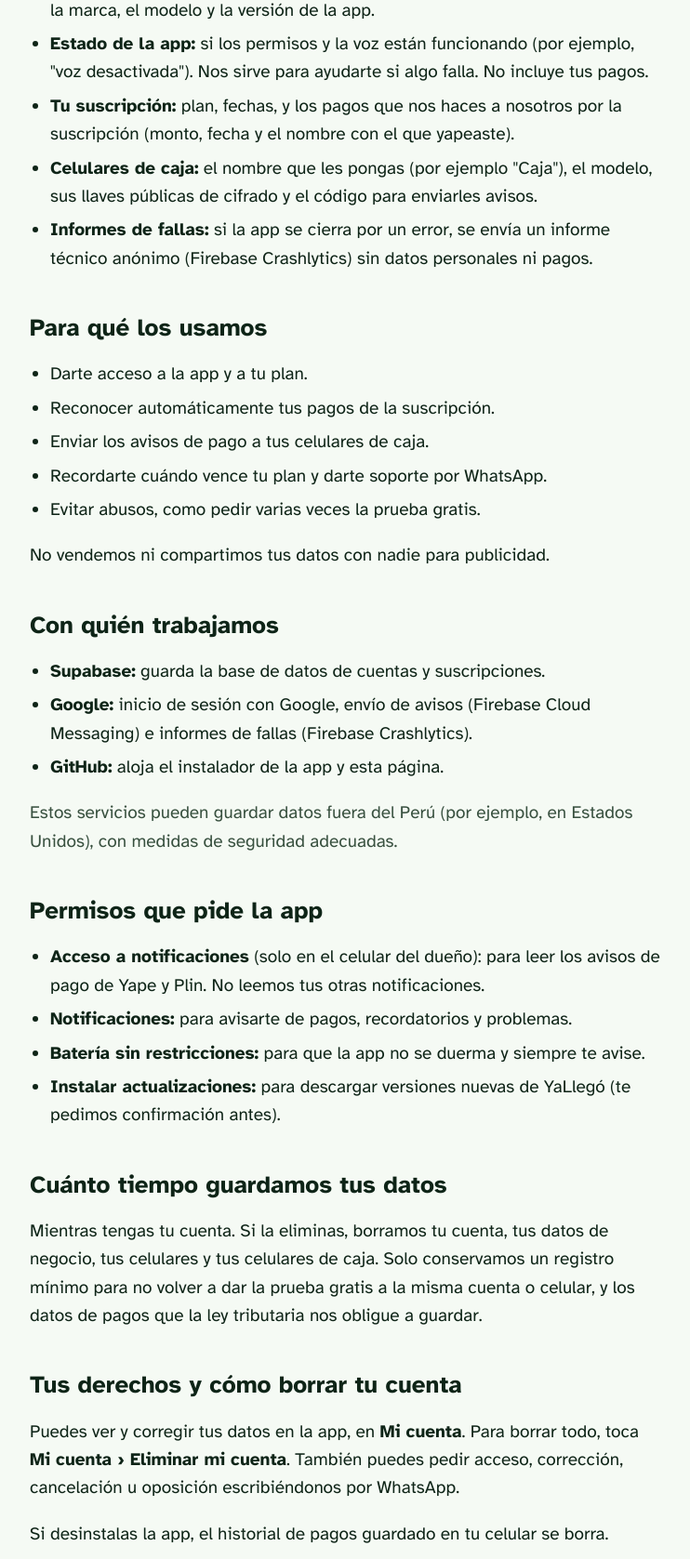
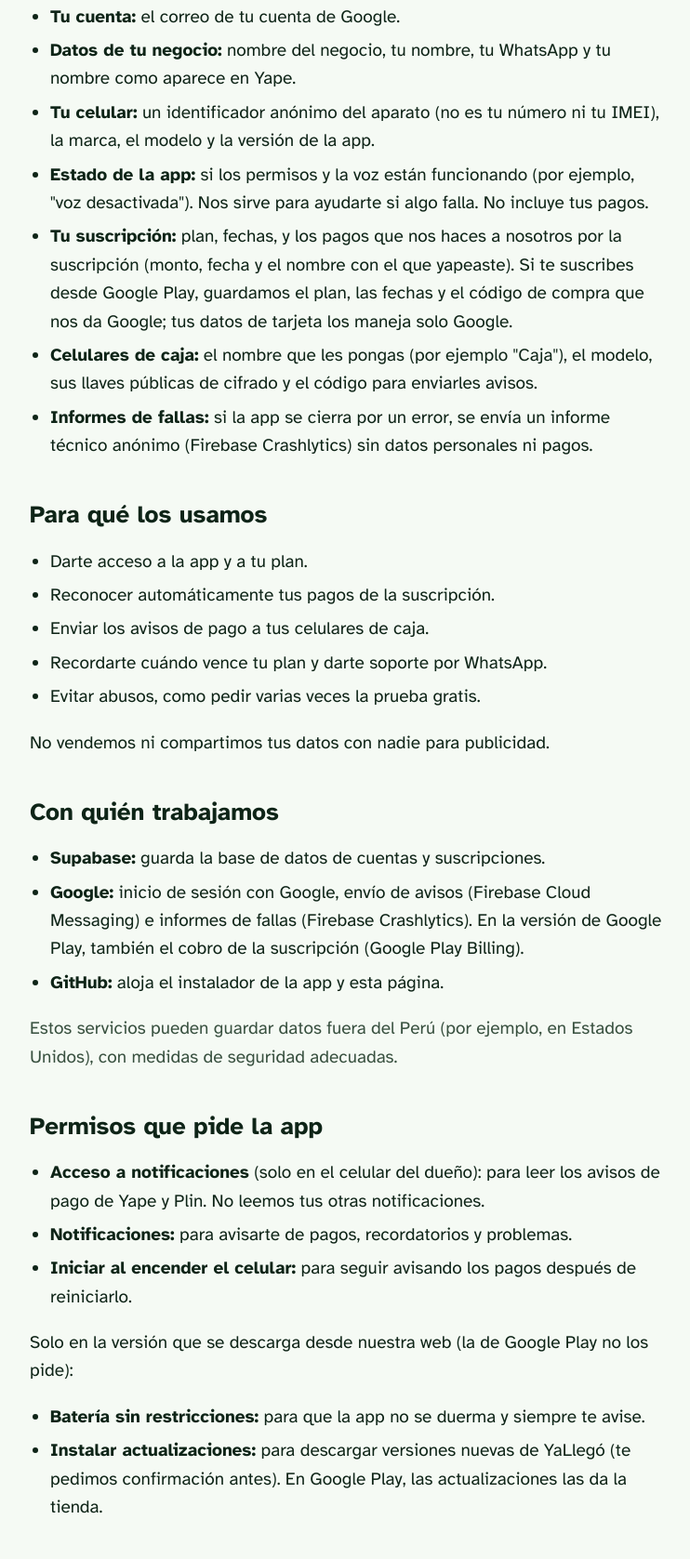
Before and after one commit to manoly24096/yapevoz-descargas, a plain HTML site: page privacidad.html in a window 1280 px wide. Shown: the part 832-2509 px from the top of the page at 93% size, without its empty margins (268-1010 px from the left). Drawn offline with Linux system fonts and the light colour scheme.

Commit message:
Privacidad: Google Play y Tu Web Accesible

```diff
--- a/privacidad.html
+++ b/privacidad.html
@@ -8,9 +8,10 @@
 <link rel="stylesheet" href="estilo.css">
 </head>
 <body><main>
-<header><h1>Política de privacidad</h1><p>YaLlegó · Mali Logistic EIRL · Vigente desde el 16 de noviembre de 2026</p></header>
+<header><h1>Política de privacidad</h1><p>YaLlegó · Mali Logistic EIRL · Vigente desde el 19 de noviembre de 2026</p></header>
 
 <p>Aquí te contamos, con palabras simples, qué datos guarda YaLlegó, para qué los usa y cómo puedes borrarlos. Cumplimos la Ley N.º 29733, Ley de Protección de Datos Personales del Perú, y su reglamento.</p>
+<p>Esta política vale para las dos formas de tener YaLlegó: la que se descarga desde nuestra web y la de <strong>Google Play</strong>, donde la app la publica <strong>Tu Web Accesible</strong> como desarrollador. En los dos casos los datos se tratan igual y el responsable es el mismo.</p>
 
 <h2>Lo más importante</h2>
 <p><strong>Los pagos que recibes en Yape (o Plin) se quedan en tu celular.</strong> YaLlegó los lee en tu celular y guarda tu historial ahí mismo. Nunca los enviamos a nuestros servidores.</p>
@@ -22,7 +23,7 @@
 <li><strong>Datos de tu negocio:</strong> nombre del negocio, tu nombre, tu WhatsApp y tu nombre como aparece en Yape.</li>
 <li><strong>Tu celular:</strong> un identificador anónimo del aparato (no es tu número ni tu IMEI), la marca, el modelo y la versión de la app.</li>
 <li><strong>Estado de la app:</strong> si los permisos y la voz están funcionando (por ejemplo, "voz desactivada"). Nos sirve para ayudarte si algo falla. No incluye tus pagos.</li>
-<li><strong>Tu suscripción:</strong> plan, fechas, y los pagos que nos haces a nosotros por la suscripción (monto, fecha y el nombre con el que yapeaste).</li>
+<li><strong>Tu suscripción:</strong> plan, fechas, y los pagos que nos haces a nosotros por la suscripción (monto, fecha y el nombre con el que yapeaste). Si te suscribes desde Google Play, guardamos el plan, las fechas y el código de compra que nos da Google; tus datos de tarjeta los maneja solo Google.</li>
 <li><strong>Celulares de caja:</strong> el nombre que les pongas (por ejemplo "Caja"), el modelo, sus llaves públicas de cifrado y el código para enviarles avisos.</li>
 <li><strong>Informes de fallas:</strong> si la app se cierra por un error, se envía un informe técnico anónimo (Firebase Crashlytics) sin datos personales ni pagos.</li>
 </ul>
@@ -40,7 +41,7 @@
 <h2>Con quién trabajamos</h2>
 <ul>
 <li><strong>Supabase:</strong> guarda la base de datos de cuentas y suscripciones.</li>
-<li><strong>Google:</strong> inicio de sesión con Google, envío de avisos (Firebase Cloud Messaging) e informes de fallas (Firebase Crashlytics).</li>
+<li><strong>Google:</strong> inicio de sesión con Google, envío de avisos (Firebase Cloud Messaging) e informes de fallas (Firebase Crashlytics). En la versión de Google Play, también el cobro de la suscripción (Google Play Billing).</li>
 <li><strong>GitHub:</strong> aloja el instalador de la app y esta página.</li>
 </ul>
 <p class="nota">Estos servicios pueden guardar datos fuera del Perú (por ejemplo, en Estados Unidos), con medidas de seguridad adecuadas.</p>
@@ -49,8 +50,12 @@
 <ul>
 <li><strong>Acceso a notificaciones</strong> (solo en el celular del dueño): para leer los avisos de pago de Yape y Plin. No leemos tus otras notificaciones.</li>
 <li><strong>Notificaciones:</strong> para avisarte de pagos, recordatorios y problemas.</li>
+<li><strong>Iniciar al encender el celular:</strong> para seguir avisando los pagos después de reiniciarlo.</li>
+</ul>
+<p>Solo en la versión que se descarga desde nuestra web (la de Google Play no los pide):</p>
+<ul>
 <li><strong>Batería sin restricciones:</strong> para que la app no se duerma y siempre te avise.</li>
-<li><strong>Instalar actualizaciones:</strong> para descargar versiones nuevas de YaLlegó (te pedimos confirmación antes).</li>
+<li><strong>Instalar actualizaciones:</strong> para descargar versiones nuevas de YaLlegó (te pedimos confirmación antes). En Google Play, las actualizaciones las da la tienda.</li>
 </ul>
 
 <h2>Cuánto tiempo guardamos tus datos</h2>
@@ -62,6 +67,7 @@
 
 <h2>Contacto</h2>
 <p>Mali Logistic EIRL · WhatsApp <a href="https://wa.me/51921773497">921 773 497</a></p>
+<p>En Google Play: Tu Web Accesible, mediante el correo de contacto que aparece en la ficha de la app.</p>
 
 <footer>Lee también los <a href="terminos.html">términos de uso</a>. YaLlegó no está afiliado a Yape ni al BCP. Si cambiamos esta política, te avisaremos en la app.</footer>
 </main></body></html>
```
